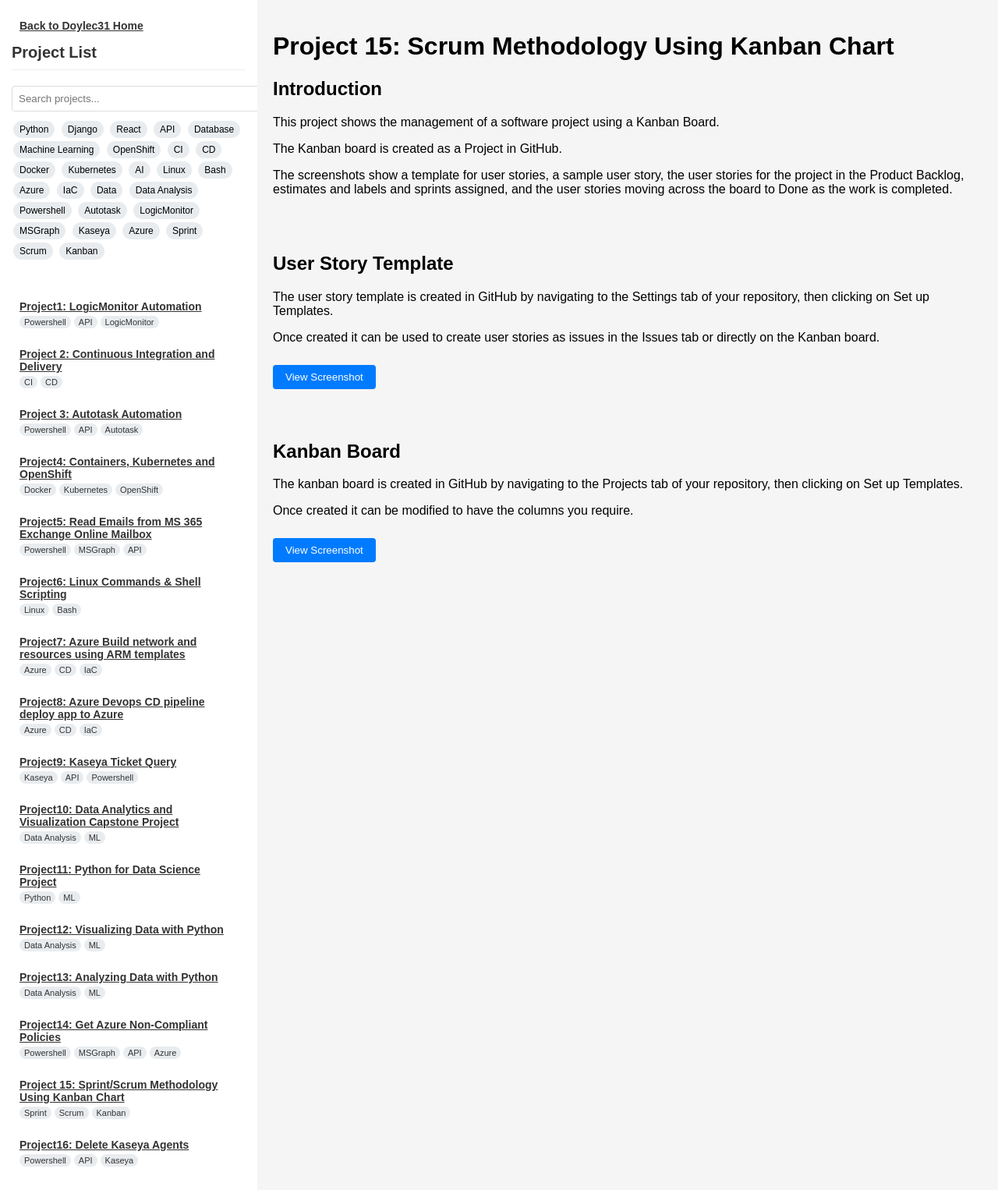
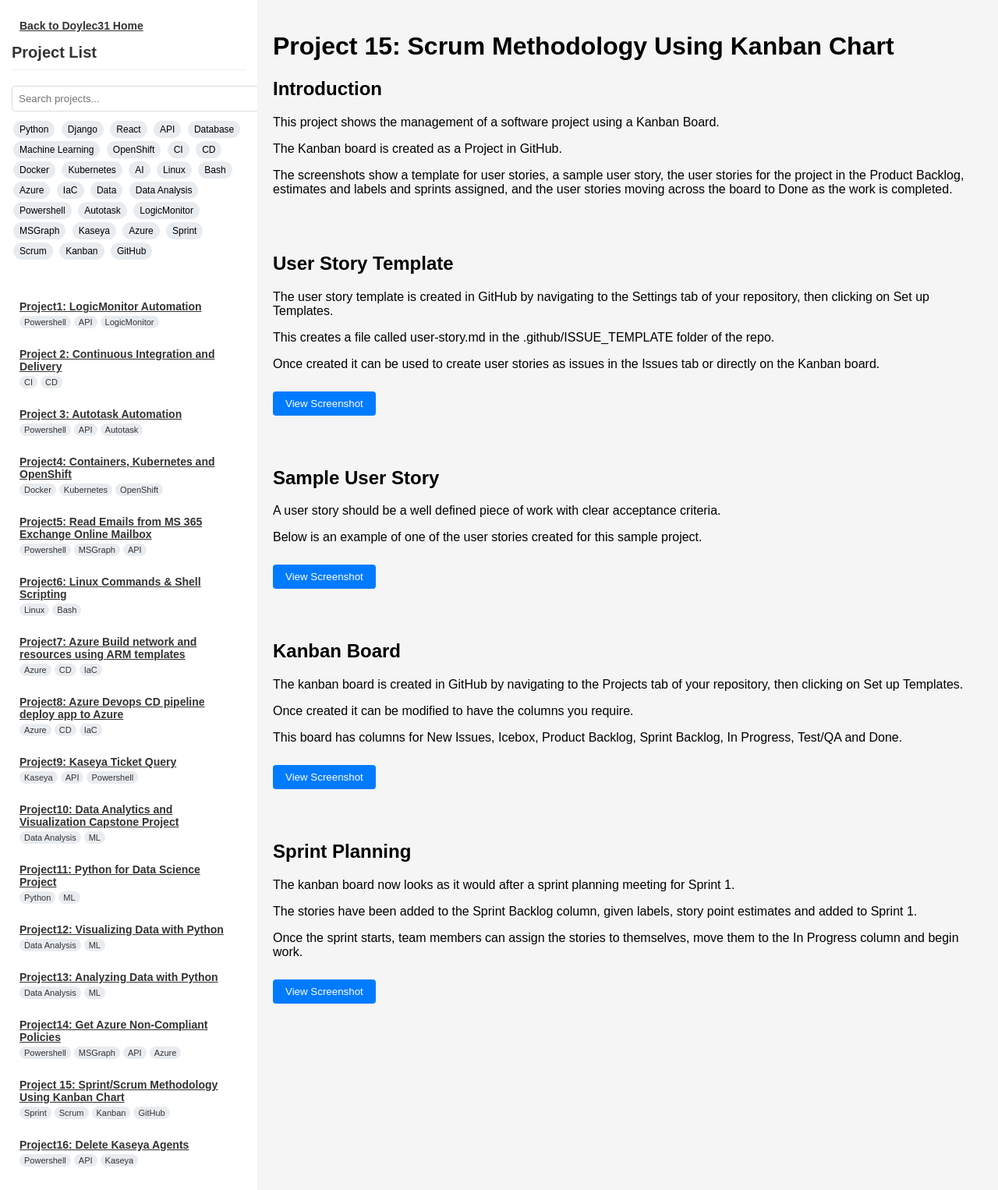
Before and after one commit to doylec31/ProjectPortfolio, a Django app: template SFWebsite/templates/portfolio/project15.html in a window 1280 px wide. Shown: the whole page at 78% size. Run offline with Django 3.2, Linux system fonts and the light colour scheme; the template is opened without the code that fills it, so the values that code supplies are empty.

Commit message:
Added project 15.

```diff
--- a/SFWebsite/templates/portfolio/base.html
+++ b/SFWebsite/templates/portfolio/base.html
@@ -146,6 +146,7 @@
                 <div class="tag" data-tag="sprint">Sprint</div>
                 <div class="tag" data-tag="scrum">Scrum</div>
                 <div class="tag" data-tag="kanban">Kanban</div>
+                <div class="tag" data-tag="github">GitHub</div>
             </div>
         </div>
         <div id="project-list">
@@ -256,12 +257,13 @@
                     <span class="project-tag">Azure</span>
                 </div>
             </a>
-            <a href="{% url 'project_detail' 'project15' %}" class="project-link" data-tags="sprint,scrum,kanban">
+            <a href="{% url 'project_detail' 'project15' %}" class="project-link" data-tags="sprint,scrum,kanban,github">
                 <span class="project-title">Project 15: Sprint/Scrum Methodology Using Kanban Chart</span>
                 <div class="project-tags">
                     <span class="project-tag">Sprint</span>
                     <span class="project-tag">Scrum</span>
                     <span class="project-tag">Kanban</span>
+                    <span class="project-tag">GitHub</span>
                 </div>
             </a>
             <a href="{% url 'project_detail' 'project16' %}" class="project-link" data-tags="powershell,api,kaseya">
--- a/SFWebsite/templates/portfolio/project15.html
+++ b/SFWebsite/templates/portfolio/project15.html
@@ -15,8 +15,8 @@
     <br>
     <h2>User Story Template</h2>
     <p>The user story template is created in GitHub by navigating to the Settings tab of your repository, then clicking on Set up Templates.</p>
+    <p></p>This creates a file called user-story.md in the .github/ISSUE_TEMPLATE folder of the repo.</p>
     <p>Once created it can be used to create user stories as issues in the Issues tab or directly on the Kanban board.</p>
-    <p></p>
     <p></p>
     <button class="screenshot-btn" onclick="toggleScreenshot('userstorytemplate', this)">View Screenshot</button>
     <img src="{% static 'portfolio/project15/userstorytemplate.png' %}" id="userstorytemplate" class="screenshot" alt="userstorytemplate">
@@ -26,14 +26,41 @@
 <div class="step">
     <br>
     <br>
+    <h2>Sample User Story</h2>
+    <p>A user story should be a well defined piece of work with clear acceptance criteria.</p>
+    <p>Below is an example of one of the user stories created for this sample project.</p>
+    <p></p>
+    <p></p>
+    <button class="screenshot-btn" onclick="toggleScreenshot('sampleuserstory', this)">View Screenshot</button>
+    <img src="{% static 'portfolio/project15/sampleuserstory.png' %}" id="sampleuserstory" class="screenshot" alt="sampleuserstory">
+    <button class="hide-btn" onclick="hideScreenshot('sampleuserstory')" style="display: none;" id="hide-sampleuserstory">Hide Screenshot</button>
+</div>
+
+<div class="step">
+    <br>
+    <br>
     <h2>Kanban Board</h2>
     <p>The kanban board is created in GitHub by navigating to the Projects tab of your repository, then clicking on Set up Templates.</p>
     <p>Once created it can be modified to have the columns you require.</p>
+    <p>This board has columns for New Issues, Icebox, Product Backlog, Sprint Backlog, In Progress, Test/QA and Done.</p>
+    <p></p>
+    <button class="screenshot-btn" onclick="toggleScreenshot('kanbanboard', this)">View Screenshot</button>
+    <img src="{% static 'portfolio/project15/kanbanboard.png' %}" id="kanbanboard" class="screenshot" alt="kanbanboard">
+    <button class="hide-btn" onclick="hideScreenshot('kanbanboard')" style="display: none;" id="hide-kanbanboard">Hide Screenshot</button>
+</div>
+
+<div class="step">
+    <br>
+    <br>
+    <h2>Sprint Planning</h2>
+    <p>The kanban board now looks as it would after a sprint planning meeting for Sprint 1.</p>
+    <p>The stories have been added to the Sprint Backlog column, given labels, story point estimates and added to Sprint 1.</p>
+    <p>Once the sprint starts, team members can assign the stories to themselves, move them to the In Progress column and begin work.</p>
     <p></p>
     <p></p>
-    <button class="screenshot-btn" onclick="toggleScreenshot('createkanban', this)">View Screenshot</button>
-    <img src="{% static 'portfolio/project15/createkanban.png' %}" id="createkanban" class="screenshot" alt="createkanban">
-    <button class="hide-btn" onclick="hideScreenshot('createkanban')" style="display: none;" id="hide-createkanban">Hide Screenshot</button>
+    <button class="screenshot-btn" onclick="toggleScreenshot('sprintplanning', this)">View Screenshot</button>
+    <img src="{% static 'portfolio/project15/sprintplanning.png' %}" id="sprintplanning" class="screenshot" alt="sprintplanning">
+    <button class="hide-btn" onclick="hideScreenshot('sprintplanning')" style="display: none;" id="hide-sprintplanning">Hide Screenshot</button>
 </div>
 
 {% endblock %}
```
Also changed, not shown: SFWebsite/static/portfolio/project15/kanbanboard.png (added), SFWebsite/static/portfolio/project15/sampleuserstory.png (added), SFWebsite/static/portfolio/project15/sprintplanning.png (added).
